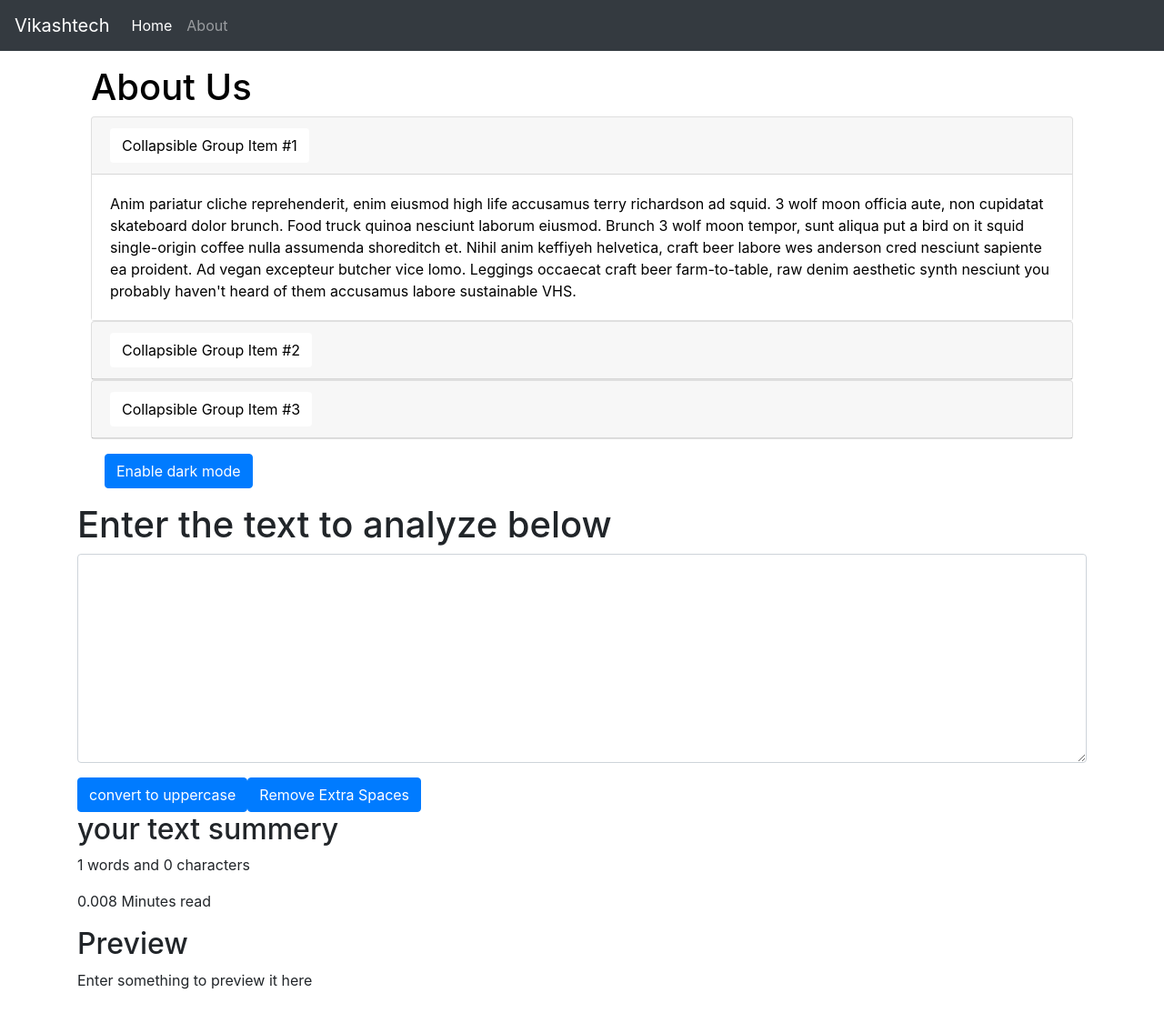
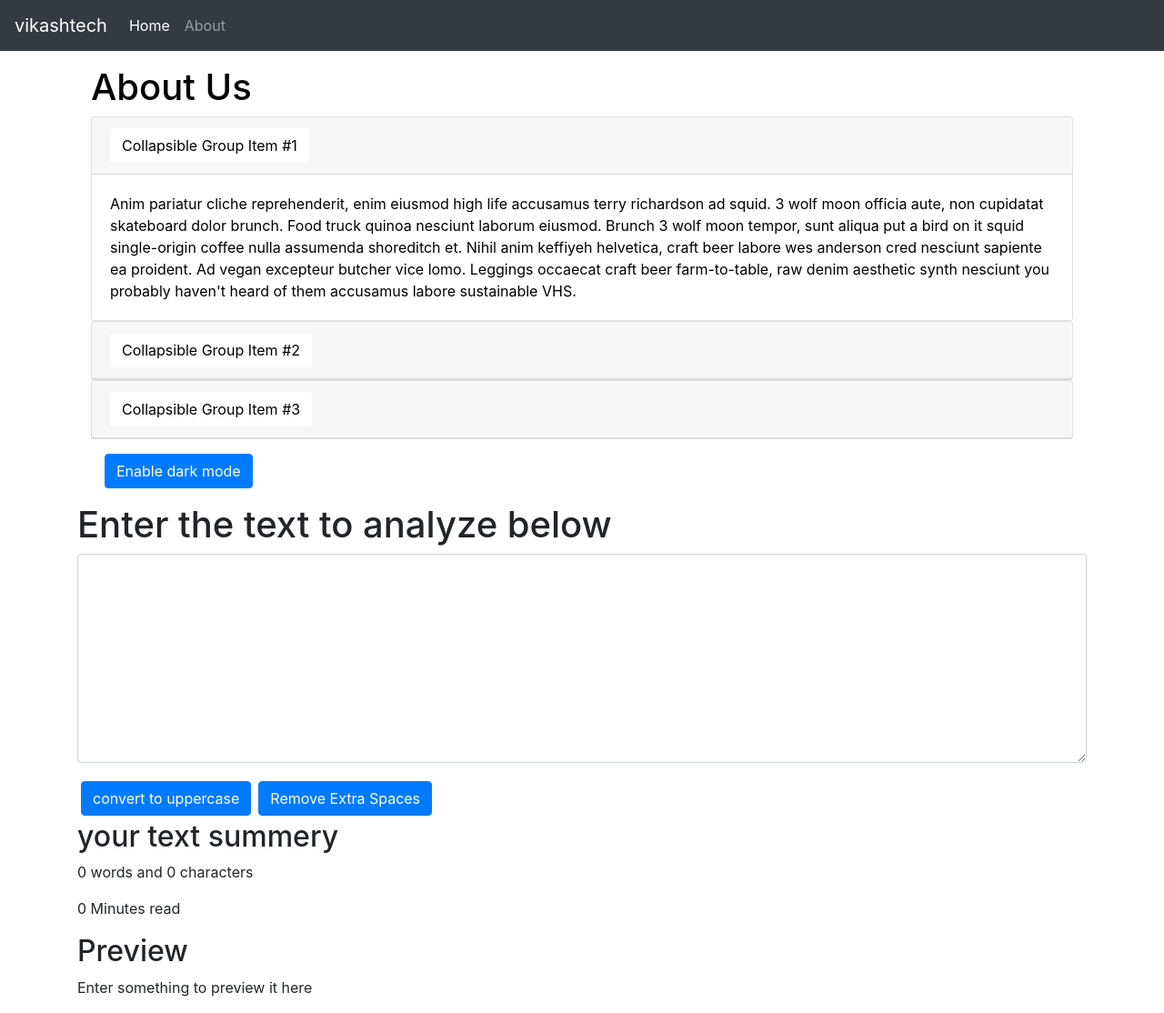
Before and after one commit to Vs74279/myapp, a React (Create React App) app: page /about in a window 1280 px wide. Shown: the whole page at 91% size. Built offline with nearby package versions, Linux system fonts and the light colour scheme.

Commit message:
Fixing some issue

```diff
--- a/public/index.html
+++ b/public/index.html
@@ -7,7 +7,7 @@
     <meta name="theme-color" content="#000000" />
     <meta
       name="description"
-      content="Vikashtech is a utility which can be used to manipulate your text in the way you want."
+      content="Vikashtech is a word counter and a cheracter counting utility which can be used to manipulate your text in the way you want. you can remove ectra spaces"
     />
 
     <!--
--- a/src/App.js
+++ b/src/App.js
@@ -9,6 +9,8 @@ import {
   BrowserRouter as Router,
   Routes,
   Route,
+
+
 
 } from "react-router-dom";
 
@@ -26,7 +28,7 @@ function App() {
   return (
     <>
     <Router>
-     <Navbar title="Vikashtech"/>
+     <Navbar title="vikashtech"/>
      <Alert Alert={alert}/>
      <div className='container my-3'>
       <Routes>
--- a/src/components/TextForm.js
+++ b/src/components/TextForm.js
@@ -30,11 +30,11 @@ export default function TextForm(props) {
 
       <textarea className="form-control" value={text} onChange={handleOnChange} id="myBox" rows="9"></textarea>
       </div>
-      <button m-3 className='btn btn-primary' onClick={handleUpClick}>convert to uppercase</button>
-      <button m-3  className='btn btn-primary' onClick={handleExtraSpaces}>Remove Extra Spaces</button>
+      <button  className='btn btn-primary mx-1 my-1' onClick={handleUpClick}>convert to uppercase</button>
+      <button   className='btn btn-primary mx-1 my-1' onClick={handleExtraSpaces}>Remove Extra Spaces</button>
     <h2>your text summery</h2>
-    <p>{text.split(" ").length} words and {text.length} characters</p>
-    <p>{0.008 * text.split(" ").length} Minutes read</p>
+    <p>{text.split(" ").filter((element )=>{return element.length!==0}).length} words and {text.length} characters</p>
+    <p>{0.008 * text.split(" ").filter((element )=>{return element.length!==0}).length} Minutes read</p>
     <h2>Preview</h2>
     <p>{text.length>0?text:"Enter something to preview it here"}</p>
     </div>
```
